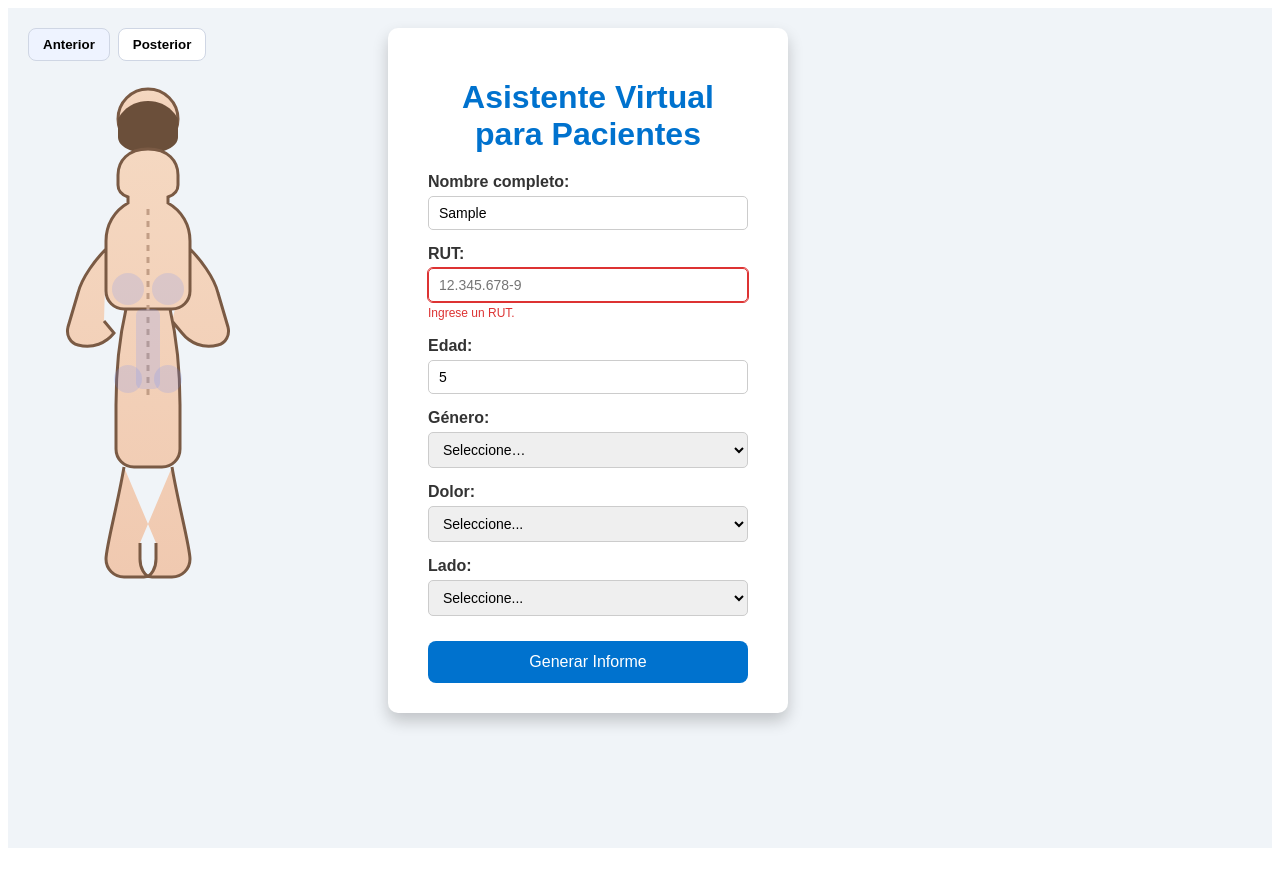
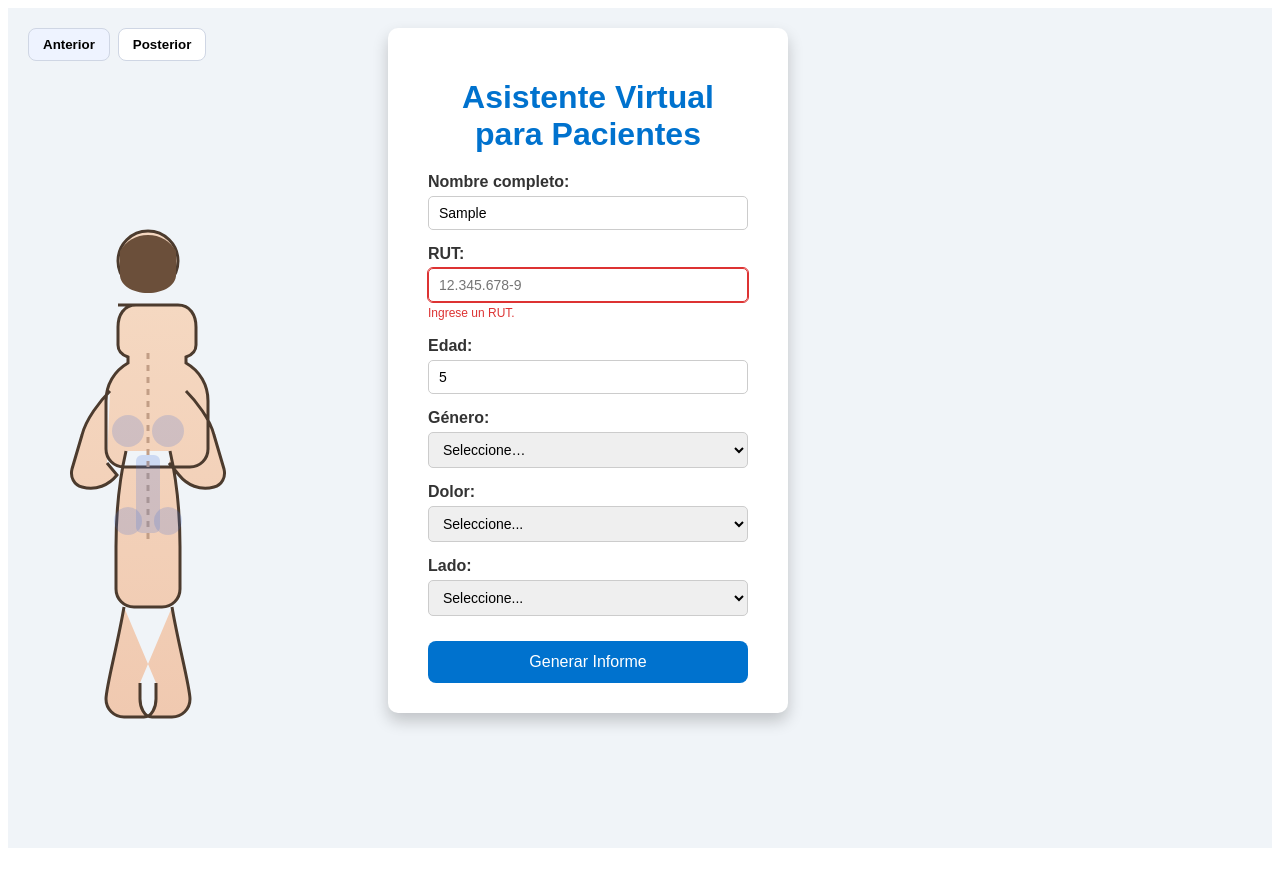
Before and after one commit to cahuerta/ASISTENCIA-ICA, a React (Vite) app: page / in a window 1280 px wide. Both pictures are taken after typing "Sample", "Sample", "5" into the empty fields and a click on the button "Posterior". Built offline with nearby package versions, Linux system fonts and the light colour scheme; no server answers.

Commit message:
Update EsquemaPosterior.jsx

```diff
--- a/src/EsquemaPosterior.jsx
+++ b/src/EsquemaPosterior.jsx
@@ -1,147 +1,75 @@
 import React from "react";
 
-/**
- * EsquemaPosterior – cuerpo completo (vista posterior)
- * Zonas clickeables: Columna lumbar (solo aquí), Cadera izq/der, Rodilla izq/der.
- * Incluye cabello posterior para identificación.
- * Props:
- *  - onSeleccionZona(zona: string)
- *  - width (por defecto 240)
- *  - className (opcional)
- */
+/** Vista posterior, con cabello y columna punteada; lumbar clickeable solo aquí */
 export default function EsquemaPosterior({
   onSeleccionZona,
-  width = 240,
+  width = 260,
   className = "",
 }) {
-  const handle = (zona) => typeof onSeleccionZona === "function" && onSeleccionZona(zona);
+  const handle = (z) => typeof onSeleccionZona === "function" && onSeleccionZona(z);
 
   return (
     <svg
       viewBox="0 0 240 520"
       width={width}
+      height="auto"
+      preserveAspectRatio="xMidYMid meet"
       className={className}
       xmlns="http://www.w3.org/2000/svg"
+      aria-label="Vista posterior"
       style={{ display: "block" }}
-      aria-label="Esquema humano vista posterior"
     >
       <defs>
-        <linearGradient id="skinPosterior" x1="0" y1="0" x2="0" y2="1">
+        <linearGradient id="skinP" x1="0" y1="0" x2="0" y2="1">
           <stop offset="0%" stopColor="#f5d8c1" />
           <stop offset="100%" stopColor="#f0c9b0" />
         </linearGradient>
         <style>{`
-          .outline{ fill:url(#skinPosterior); stroke:#7a5a44; stroke-width:3; }
+          .outline{ fill:url(#skinP); stroke:#4c3b2e; stroke-width:3; }
           .hint{ fill:none; stroke:#c29e86; stroke-width:2; }
-          .hit{ fill:#6c8cff; opacity:.18; cursor:pointer; }
-          .hit:hover{ opacity:.28; }
           .spine{ stroke:#c29e86; stroke-width:3; stroke-dasharray:6 6; }
+          .hit{ fill:#3f6dd9; opacity:.20; cursor:pointer; }
+          .hit:hover{ opacity:.30; }
         `}</style>
       </defs>
 
-      {/* Cabeza + cabello posterior */}
-      <g>
-        <circle cx="120" cy="50" r="30" className="outline" />
-        {/* cabello simple posterior */}
-        <path
-          d="M90 50c0 0 8-18 30-18s30 18 30 18v18c0 8-10 16-30 16s-30-8-30-16V50z"
-          fill="#6b4f3a"
-        />
-      </g>
+      {/* Cabeza + cabello posterior tipo bob (como mock) */}
+      <circle cx="120" cy="52" r="30" className="outline" />
+      <path d="M92 42c6-10 16-16 28-16s22 6 28 16v24c0 10-12 18-28 18s-28-8-28-18V42z" fill="#6b4f3a" />
 
       {/* Silueta posterior */}
       <path
         className="outline"
-        d="M120 80
-           c20 0 30 12 30 26v10
-           c0 6-4 10-10 12v6
-           c14 8 22 22 22 38v50
-           c0 10-8 18-18 18H96
-           c-10 0-18-8-18-18v-50
-           c0-16 8-30 22-38v-6
-           c-6-2-10-6-10-12V106
-           c0-14 10-26 30-26z
-
-           M78 180c-10 10-24 28-28 44l-10 34
-           c-2 8 2 16 10 18
-           c15 4 28-2 36-12l-10-12
-
-           M162 180c10 10 24 28 28 44l10 34
-           c2 8-2 16-10 18
-           c-15 4-28-2-36-12l-10-12
-
-           M98 240c-6 26-10 62-10 96v44
-           c0 10 8 18 18 18h28
-           c10 0 18-8 18-18v-44
-           c0-34-4-70-10-96
-
-           M96 398c-6 36-18 80-18 92
-           c0 10 8 18 18 18h20
-           c8 0 12-10 12-18v-16
-
-           M144 398c6 36 18 80 18 92
-           c0 10-8 18-18 18h-20
-           c-8 0-12-10-12-18v-16"
+        d="M90 96h60c12 0 18 10 18 22v18c0 6-4 10-10 12v6c14 8 22 22 22 38v48c0 10-8 18-18 18H96c-10 0-18-8-18-18v-48c0-16 8-30 22-38v-6c-6-2-10-6-10-12v-18c0-12 6-22 18-22Z
+           M82 182c-10 10-24 28-28 44l-10 34c-2 8 2 16 10 18 14 4 27-2 35-12l-10-12
+           M158 182c10 10 24 28 28 44l10 34c2 8-2 16-10 18-14 4-27-2-35-12l-10-12
+           M98 242c-6 26-10 62-10 96v42c0 10 8 18 18 18h28c10 0 18-8 18-18v-42c0-34-4-70-10-96
+           M96 398c-6 36-18 80-18 92 0 10 8 18 18 18h20c8 0 12-10 12-18v-16
+           M144 398c6 36 18 80 18 92 0 10-8 18-18 18h-20c-8 0-12-10-12-18v-16"
       />
 
-      {/* Línea de referencia de columna */}
-      <line x1="120" y1="140" x2="120" y2="330" className="spine" />
+      {/* Columna punteada (dorsal-sacra) */}
+      <line x1="120" y1="144" x2="120" y2="334" className="spine" />
 
-      {/* ZONAS CLICKEABLES (posterior) */}
-      {/* Columna lumbar (solo posterior) */}
-      <rect
-        className="hit"
-        x="108"
-        y="240"
-        width="24"
-        height="80"
-        rx="6"
-        onClick={() => handle("Columna lumbar")}
-      >
+      {/* Zonas clickeables */}
+      {/* Lumbar (solo posterior) */}
+      <rect className="hit" x="108" y="246" width="24" height="78" rx="6" onClick={() => handle("Columna lumbar")}>
         <title>Columna lumbar</title>
       </rect>
 
-      {/* Caderas centradas (más mediales) */}
-      <ellipse
-        className="hit"
-        cx="100"
-        cy="220"
-        rx="16"
-        ry="16"
-        onClick={() => handle("Cadera izquierda")}
-      >
+      {/* Caderas centradas */}
+      <ellipse className="hit" cx="100" cy="222" rx="16" ry="16" onClick={() => handle("Cadera izquierda")}>
         <title>Cadera izquierda</title>
       </ellipse>
-      <ellipse
-        className="hit"
-        cx="140"
-        cy="220"
-        rx="16"
-        ry="16"
-        onClick={() => handle("Cadera derecha")}
-      >
+      <ellipse className="hit" cx="140" cy="222" rx="16" ry="16" onClick={() => handle("Cadera derecha")}>
         <title>Cadera derecha</title>
       </ellipse>
 
       {/* Rodillas */}
-      <ellipse
-        className="hit"
-        cx="100"
-        cy="310"
-        rx="14"
-        ry="14"
-        onClick={() => handle("Rodilla izquierda")}
-      >
+      <ellipse className="hit" cx="100" cy="312" rx="14" ry="14" onClick={() => handle("Rodilla izquierda")}>
         <title>Rodilla izquierda</title>
       </ellipse>
-      <ellipse
-        className="hit"
-        cx="140"
-        cy="310"
-        rx="14"
-        ry="14"
-        onClick={() => handle("Rodilla derecha")}
-      >
+      <ellipse className="hit" cx="140" cy="312" rx="14" ry="14" onClick={() => handle("Rodilla derecha")}>
         <title>Rodilla derecha</title>
       </ellipse>
     </svg>
```
